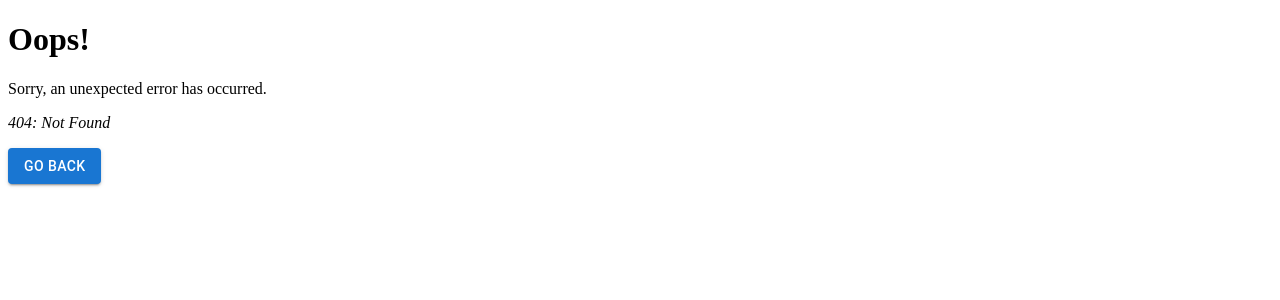
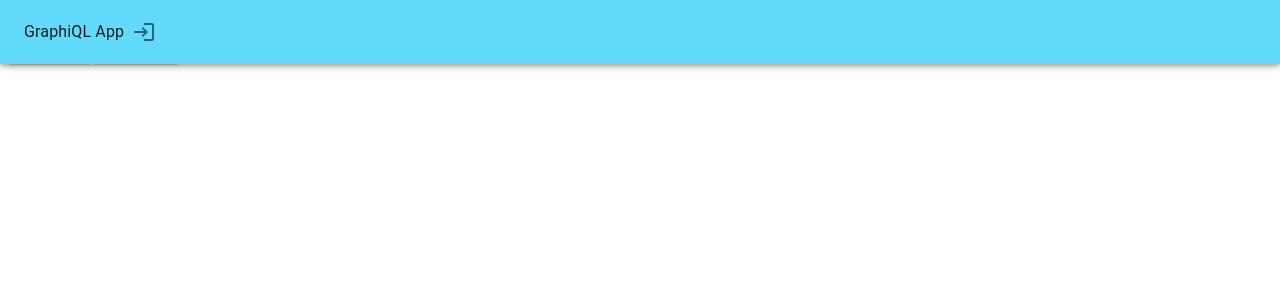
Before and after one commit to AntonSokolovsky/graphiql-app, a React (Vite) app: page /welcome in a window 1280 px wide. Before the commit this address had no page. Shown: the top 300 px of the page. Built offline with nearby package versions, Linux system fonts and the light colour scheme.

Commit message:
feat: add base theme mui

```diff
--- a/package.json
+++ b/package.json
@@ -19,16 +19,16 @@
     "@emotion/react": "^11.11.1",
     "@emotion/styled": "^11.11.0",
     "@hookform/resolvers": "^3.3.2",
+    "@mui/icons-material": "^5.15.1",
     "@mui/material": "^5.14.20",
+    "firebase": "^10.7.1",
     "localforage": "^1.10.0",
     "match-sorter": "^6.3.1",
-    "firebase": "^10.7.1",
     "react": "^18.2.0",
     "react-dom": "^18.2.0",
     "react-firebase-hooks": "^5.1.1",
     "react-hook-form": "^7.49.0",
     "react-router-dom": "^6.20.1",
-    "sort-by": "^1.2.0",
     "yup": "^1.3.2",
     "zustand": "^4.4.7"
   },
--- a/src/App.tsx
+++ b/src/App.tsx
@@ -1,6 +1,12 @@
 import { RouterProvider } from 'react-router-dom';
 import { router } from './router/Router';
+import { ThemeProvider } from '@mui/material';
+import { theme } from './theme/theme';
 
 export default function App() {
-  return <RouterProvider router={router} />;
+  return (
+    <ThemeProvider theme={theme}>
+      <RouterProvider router={router} />
+    </ThemeProvider>
+  );
 }
--- /dev/null
+++ b/src/components/Header/Header.tsx
@@ -0,0 +1,15 @@
+import { LoginOutlined } from '@mui/icons-material';
+import { AppBar, IconButton, Toolbar, Typography } from '@mui/material';
+
+export default function Header() {
+  return (
+    <AppBar>
+      <Toolbar>
+        <Typography>GraphiQL App</Typography>
+        <IconButton>
+          <LoginOutlined></LoginOutlined>
+        </IconButton>
+      </Toolbar>
+    </AppBar>
+  );
+}
--- /dev/null
+++ b/src/components/Header/index.ts
@@ -0,0 +1 @@
+export * from './Header';
--- /dev/null
+++ b/src/components/Layout/Layout.tsx
@@ -0,0 +1,16 @@
+import { Suspense } from 'react';
+import { Outlet } from 'react-router-dom';
+import Header from '../Header/Header';
+
+export function Layout() {
+  return (
+    <>
+      <Header></Header>
+      <Suspense fallback={<div>Div</div>}>
+        <main>
+          <Outlet></Outlet>
+        </main>
+      </Suspense>
+    </>
+  );
+}
--- /dev/null
+++ b/src/components/Layout/index.ts
@@ -0,0 +1 @@
+export * from './Layout';
--- a/src/router/Router.tsx
+++ b/src/router/Router.tsx
@@ -1,8 +1,8 @@
 import { lazy } from 'react';
-import { createBrowserRouter } from 'react-router-dom';
+import { Navigate, createBrowserRouter } from 'react-router-dom';
 import { PrivateRoute } from '../components/PrivateRoute/PrivateRoute';
+import { Layout } from '../components/Layout';
 
-//ToDo: replace import to lazy import. It is possible to change the way the private route is implemented
 const MainPage = lazy(() => import('../pages/MainPage/MainPage'));
 const SignIn = lazy(() => import('../pages/SignIn/SignIn'));
 const ErrorPage = lazy(() => import('../pages/ErrorPage/ErrorPage'));
@@ -11,9 +11,17 @@ const Welcome = lazy(() => import('../pages/Welcome/Welcome'));
 export const router = createBrowserRouter([
   {
     path: '/',
-    element: <Welcome />,
+    element: <Layout />,
     errorElement: <ErrorPage />,
     children: [
+      {
+        index: true,
+        element: <Navigate to={'/welcome'} />,
+      },
+      {
+        path: '/welcome',
+        element: <Welcome />,
+      },
       {
         path: '/sign-in',
         element: <SignIn action="sign-in" />,
--- /dev/null
+++ b/src/theme/theme.ts
@@ -0,0 +1,12 @@
+import { createTheme } from '@mui/material';
+
+export const theme = createTheme({
+  palette: {
+    primary: {
+      main: '#61dafb',
+    },
+    secondary: {
+      main: '#da61bf',
+    },
+  },
+});
```
Also changed, not shown: 1 other file (tests, documents, lock files or other folders).
